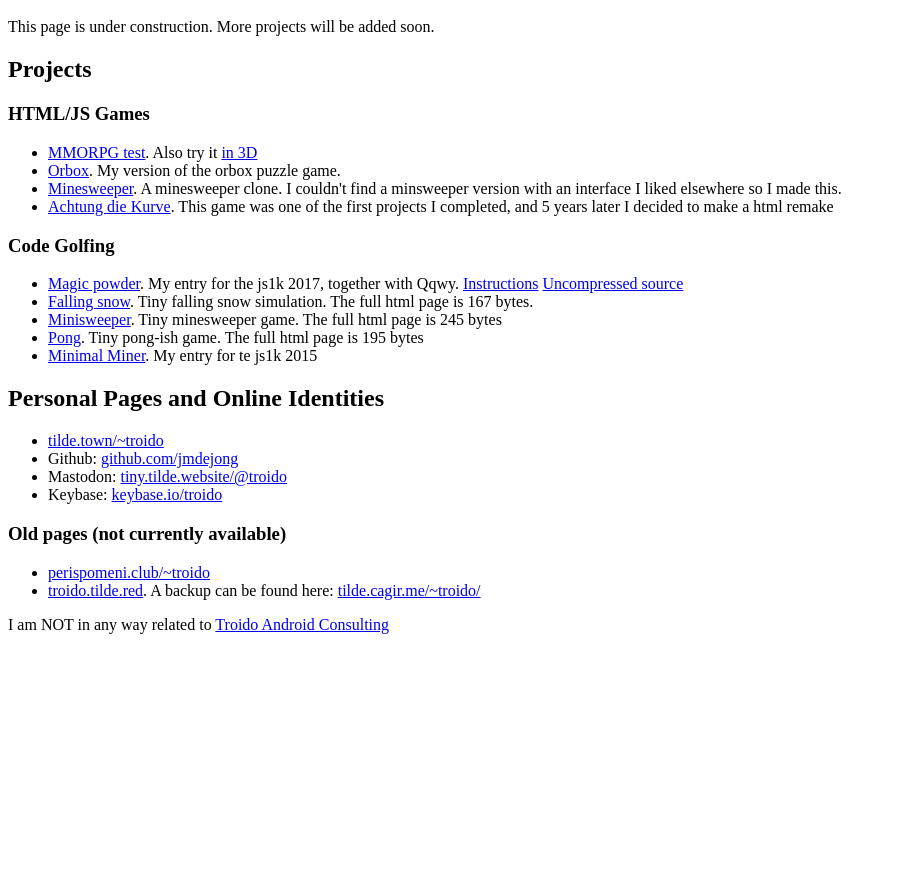
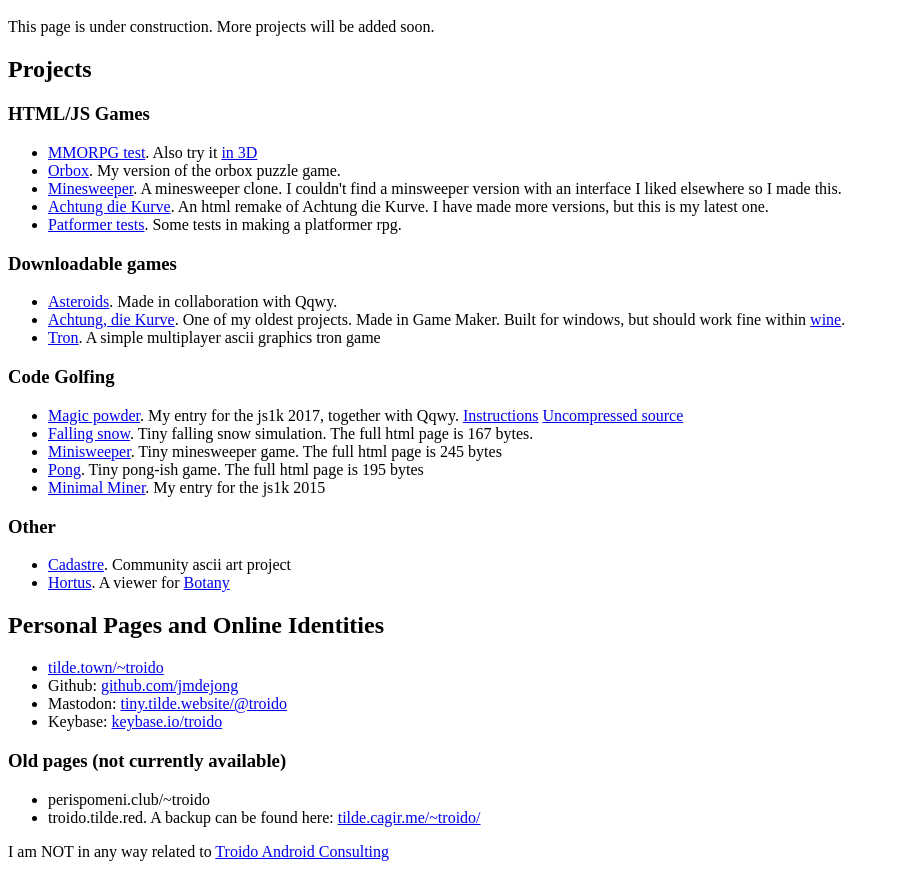
Before and after one commit to jmdejong/jmdejong.github.io, a plain HTML site: page index.html in a window 1280 px wide. Shown: the part 48-925 px from the top of the page, without its empty margins (0-900 px from the left). Before the commit the page ends 800 px from the top, so only its background shows below. Drawn offline with Linux system fonts and the light colour scheme.

Commit message:
expanded project list

```diff
--- a/index.html
+++ b/index.html
@@ -19,7 +19,14 @@ Currently, the most complete versions of my portfolio can be found on <a href="h
 <li><a href="https://desolate-gorge.herokuapp.com">MMORPG test</a>. Also try it <a href="https://desolate-gorge.herokuapp.com?3d=1">in 3D</a></li>
 <li><a href="https://tilde.town/~troido/orbox">Orbox</a>. My version of the orbox puzzle game.</li>
 <li><a href="https://tilde.town/~troido/minesweeper">Minesweeper</a>. A minesweeper clone. I couldn't find a minsweeper version with an interface I liked elsewhere so I made this.</li>
-<li><a href="https://jmdejong.github.io/achtung/">Achtung die Kurve</a>. This game was one of the first projects I completed, and 5 years later I decided to make a html remake</li>
+<li><a href="./achtung/">Achtung die Kurve</a>. An html remake of Achtung die Kurve. I have made more versions, but this is my latest one.</li>
+<li><a href="./platformworld">Patformer tests</a>. Some tests in making a platformer rpg.</li>
+</ul>
+<h3>Downloadable games</h3>
+<ul>
+<li><a href="https://github.com/jmdejong/asteroids">Asteroids</a>. Made in collaboration with Qqwy.</li>
+<li><a href="https://tilde.town/~troido/achtung/achtung_3d.zip">Achtung, die Kurve</a>. One of my oldest projects. Made in Game Maker. Built for windows, but should work fine within <a href="https://www.winehq.org/">wine</a>.</li>
+<li><a href="https://github.com/jmdejong/terminal-tron">Tron</a>. A simple multiplayer ascii graphics tron game</li>
 </ul>
 <h3>Code Golfing</h3>
 <ul>
@@ -27,7 +34,12 @@ Currently, the most complete versions of my portfolio can be found on <a href="h
 <li><a href="https://tilde.town/~troido/fallingsnow.html">Falling snow</a>. Tiny falling snow simulation. The full html page is 167 bytes.</li>
 <li><a href="https://tilde.town/~troido/minisweeper.html">Minisweeper</a>. Tiny minesweeper game. The full html page is 245 bytes</li>
 <li><a href="https://tilde.town/~troido/picopong.html">Pong</a>. Tiny pong-ish game. The full html page is 195 bytes</li>
-<li><a href="https://js1k.com/2358">Minimal Miner</a>. My entry for te js1k 2015
+<li><a href="https://js1k.com/2358">Minimal Miner</a>. My entry for the js1k 2015
+</ul>
+<h3>Other</h3>
+<ul>
+<li><a href="https://tilde.town/~troido/cadastre/town.html">Cadastre</a>. Community ascii art project</li>
+<li><a href="https://tilde.town/~troido/hortus.txt">Hortus</a>. A viewer for <a href="https://github.com/jifunks/botany">Botany</a></li>
 </ul>
 <h2>Personal Pages and Online Identities</h2>
 <ul>
@@ -38,9 +50,11 @@ Currently, the most complete versions of my portfolio can be found on <a href="h
 </ul>
 <h3>Old pages (not currently available)</h3>
 <ul>
-<li><a href="http://perispomeni.club/~troido">perispomeni.club/~troido</a></li>
-<li><a href="http:troido.tilde.red">troido.tilde.red</a>. A backup can be found here: <a href="http://tilde.cagir.me/~troido/">tilde.cagir.me/~troido/</a></li>
+<li>perispomeni.club/~troido</li>
+<li>troido.tilde.red. A backup can be found here: <a href="http://tilde.cagir.me/~troido/">tilde.cagir.me/~troido/</a></li>
 </ul>
+<p>
 I am NOT in any way related to <a href="http://troido.de/">Troido Android Consulting</a>
+</p>
 </body>
 </html>
```
